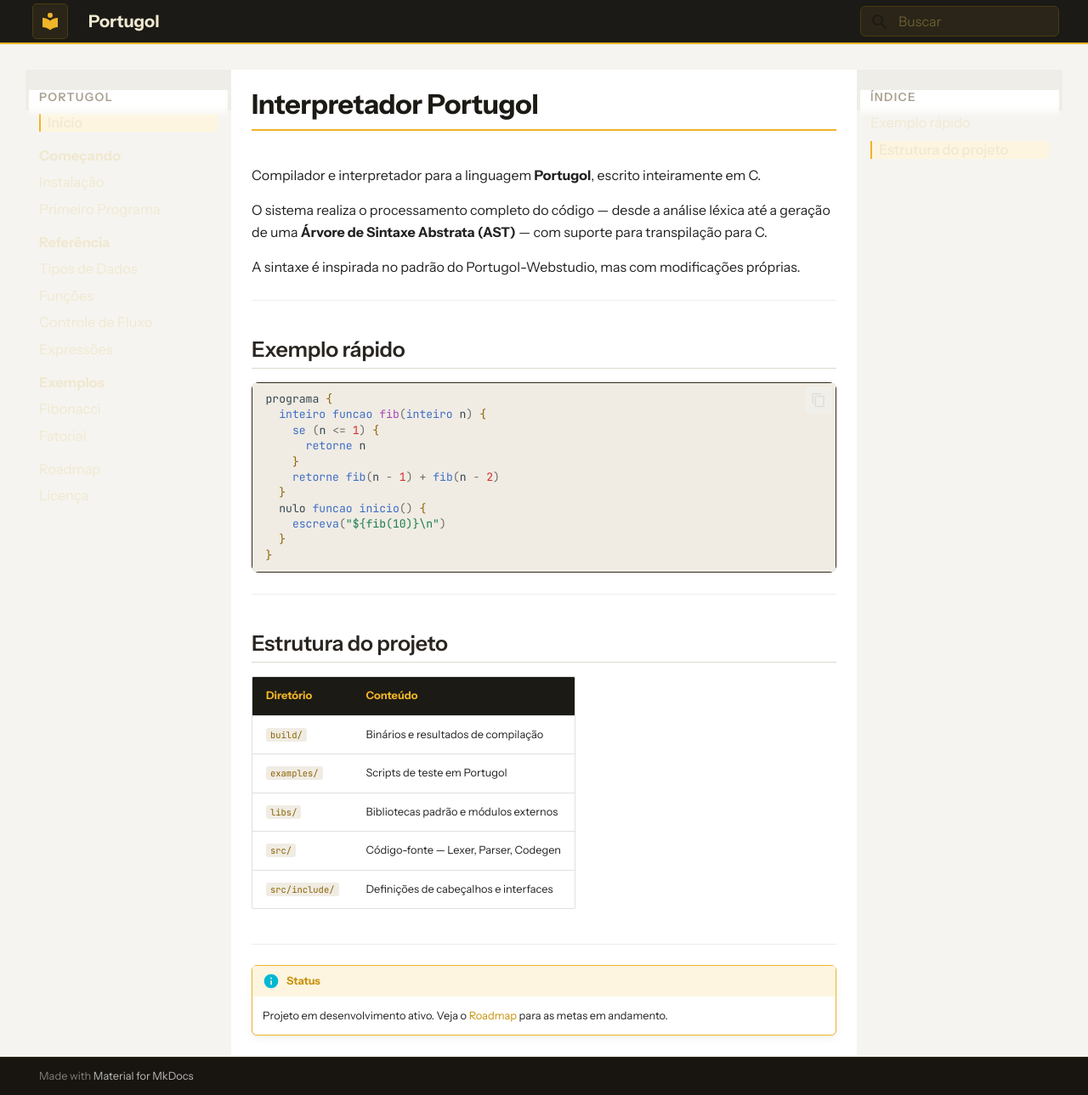
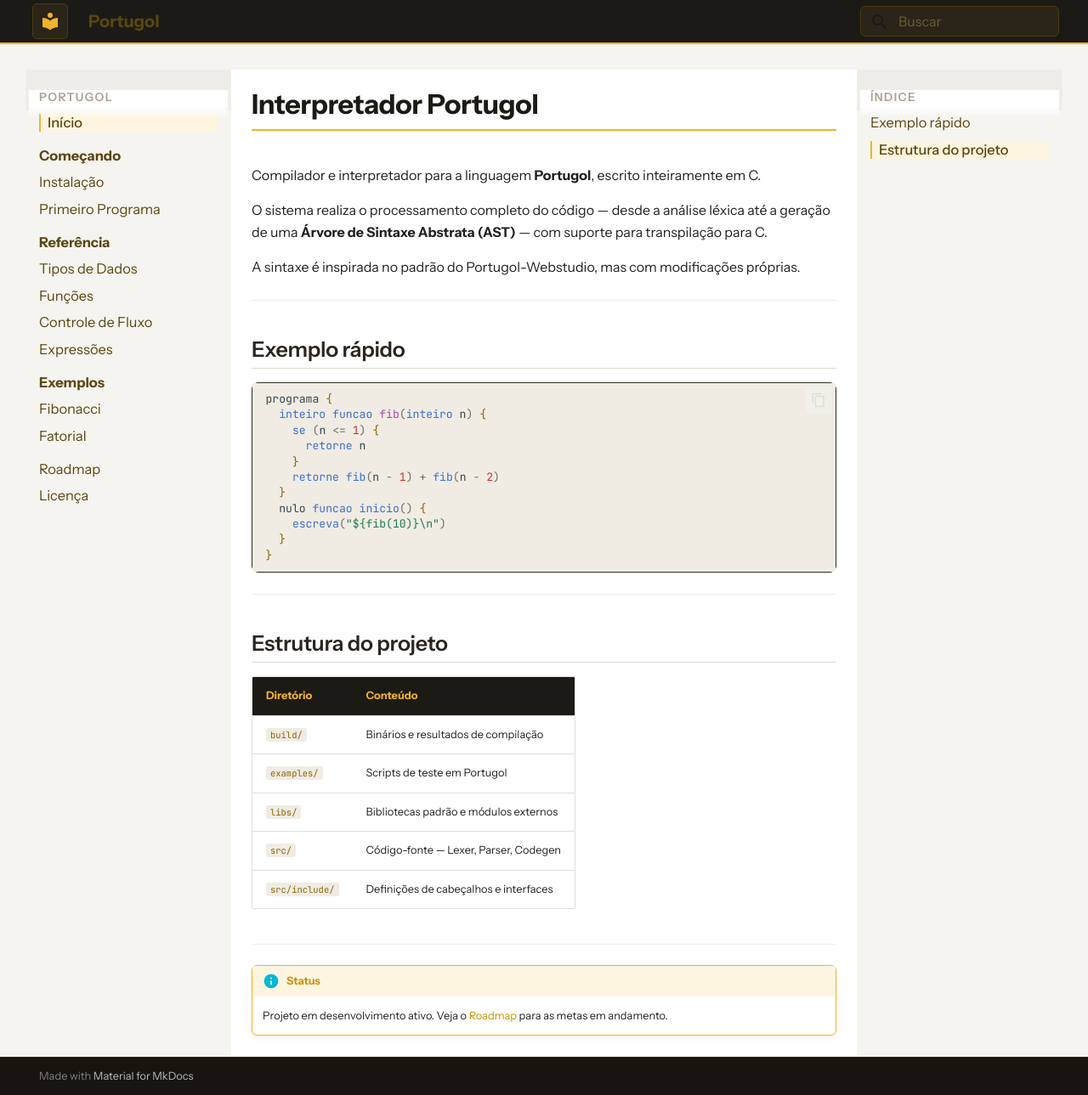
Before and after one commit to Gabriel-V-Maia/portugol-docs, an MkDocs documentation site: the page built from docs/index.md, in a window 1280 px wide and 1289 px high. Shown: the whole window at 85% size. Built offline with MkDocs 1.6.1 and Material for MkDocs 9.7.7, drawn with Linux system fonts in a browser that asks for light colours.

Commit message:
style: fix up md-elipsis

```diff
--- a/overrides/assets/css/custom.css
+++ b/overrides/assets/css/custom.css
@@ -41,7 +41,7 @@
 }
 
 .md-ellipsis {
-  color: #f0e8d0;
+  color: #594711;
 }
 
 /* logo mark </>  */
```
